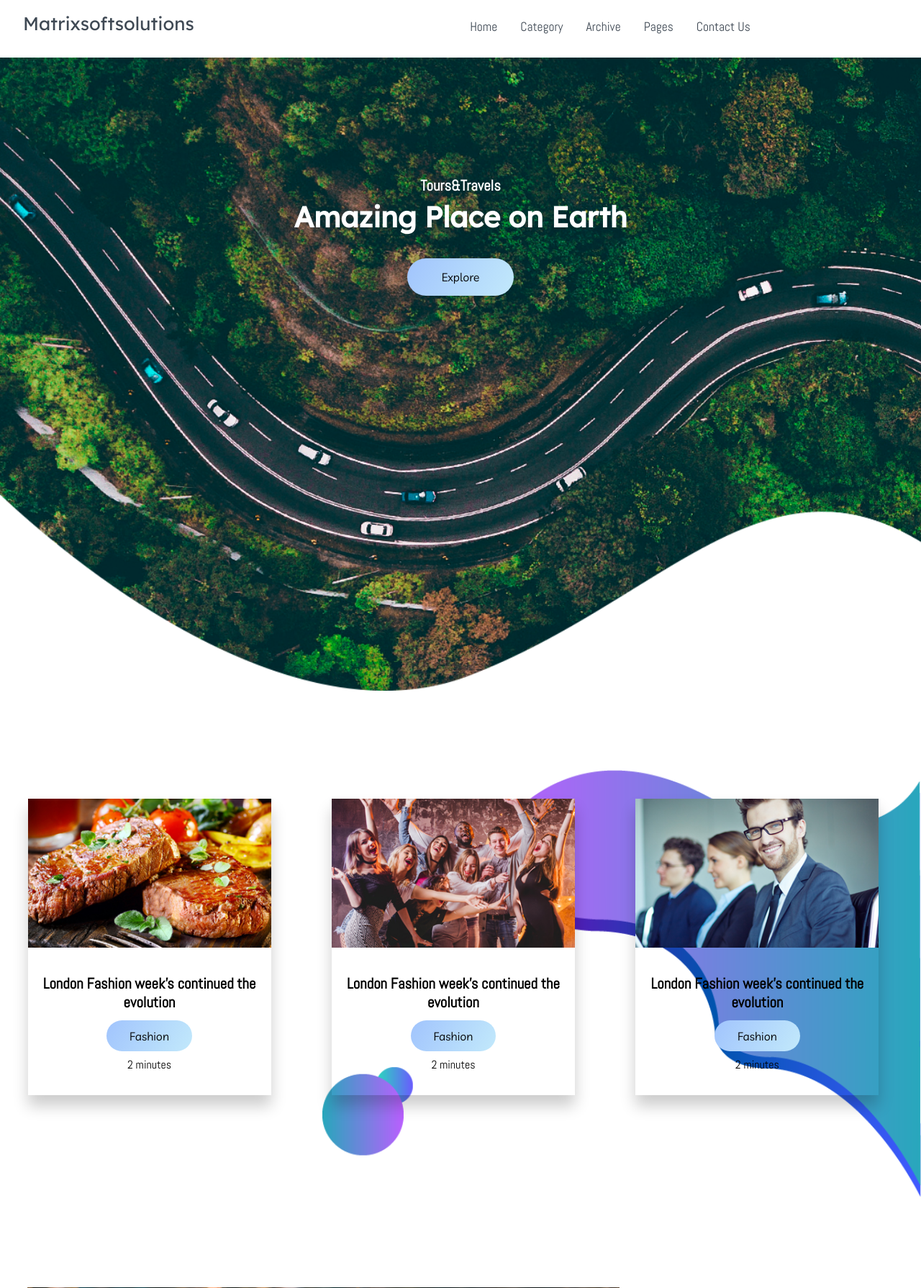
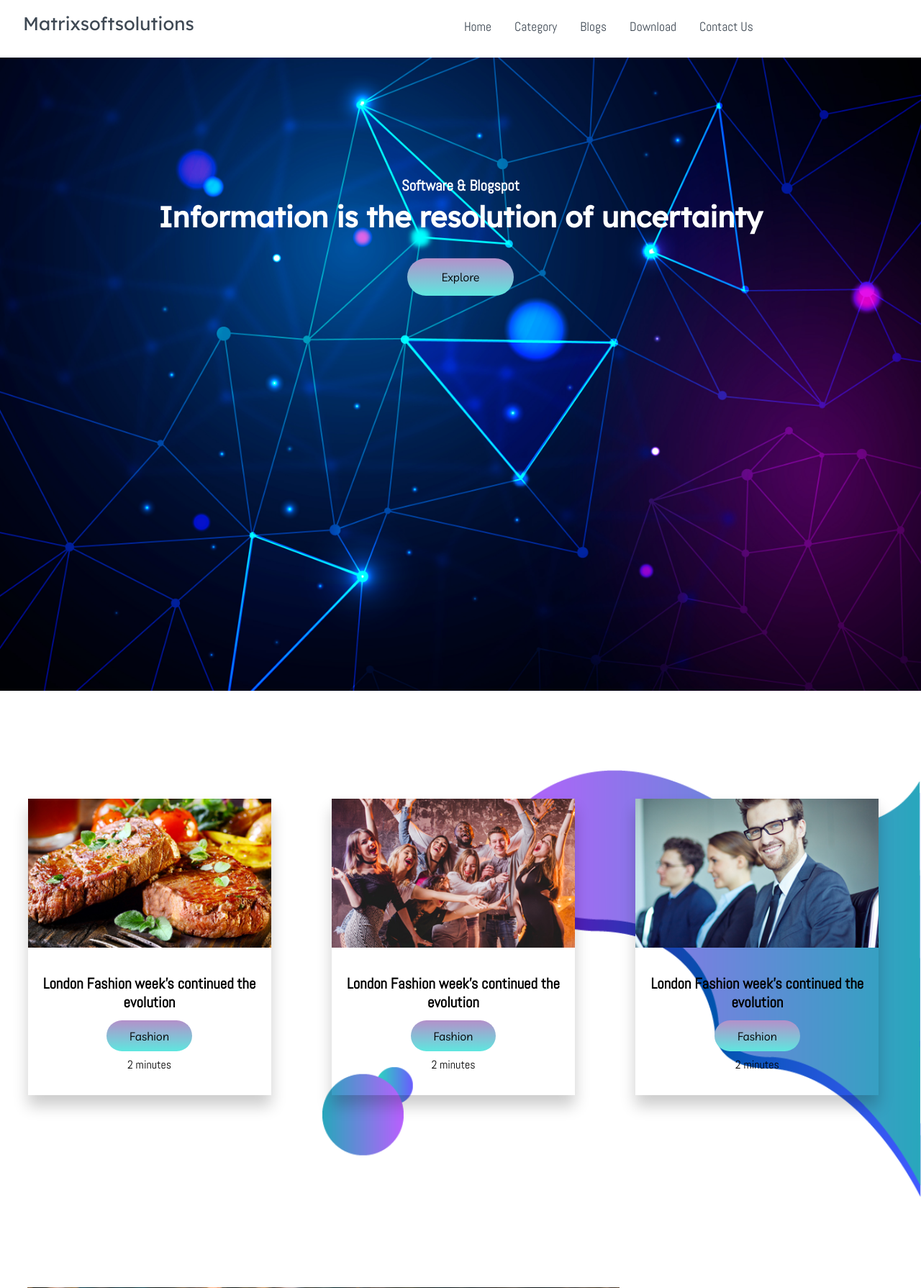
Before and after one commit to RAJANNITCS/matrixsoftsolutions, a Django app: page / in a window 1280 px wide. Shown: the top 1790 px of the page at 72% size. Run offline with Django 3.2, Linux system fonts and the light colour scheme.

Commit message:
add models

```diff
--- a/static/css/style.css
+++ b/static/css/style.css
@@ -25,7 +25,8 @@ html,body{
 
 
     /*----------------Gradients--Color-------------------------*/
-     --sky:linear-gradient(120deg, #a1c4fd 0%, #c2e9fb 100%);
+     /* --sky:linear-gradient(120deg, #a1c4fd 0%, #c2e9fb 100%); */
+     --sky:linear-gradient(to top, #5ee7df 0%, #b490ca 100%);
 }
 
 
@@ -73,6 +74,9 @@ p{
     font-family: var(--Lexend);
     color: var(--text-light);
 }
+.text-gray{
+    font-family: var(--Lexend);
+}
 /*-----x--------Global Classes-------x---------*/
 
 
@@ -117,7 +121,7 @@ p{
     color: #a1c4cf;
 }
 .nav .nav-items .nav-link:hover{
-    background-color: var(--midnight);
+    background-color: #0b1a8c;
 }
 .nav .nav-items .nav-link:hover a{
     color: var(--white);
@@ -151,7 +155,7 @@ p{
 
 /*---------------Site title----------------------------*/
 main .site-title{
-    background: url('../images/Background-image.png');
+    background: url('../images/4.jpg');
     background-size: cover;
     height: 110vh;
     display: flex;
@@ -520,3 +524,7 @@ footer.footer .move-up span:hover{
 }
 
 /*        x      Viewport less then or equal to 520px       x     */
+
+/*-------------------------Add django Effect-------------------------------------*/
+
+/*----------x---------------Add django Effect--------------------x-----------------*/
--- a/templates/HtmlFile/index.html
+++ b/templates/HtmlFile/index.html
@@ -31,7 +31,7 @@
     <nav class="nav">
         <div class="nav-menu flex-row">
             <div class="nav-brand">
-                <a href="#" class="text-gray">Matrixsoftsolutions</a>
+                <a href="/" class="text-gray">Matrixsoftsolutions</a>
             </div>
             <div>
                 <div class="toggle-collapse">
@@ -43,16 +43,16 @@
             <div>
                 <ul class="nav-items">
                     <li class="nav-link">
-                        <a href="#">Home</a>
+                        <a href="/">Home</a>
                     </li>
                     <li class="nav-link">
-                        <a href="#">Category</a>
+                        <a href="#Category">Category</a>
                     </li>
                     <li class="nav-link">
-                        <a href="#">Archive</a>
+                        <a href="#">Blogs</a>
                     </li>
                     <li class="nav-link">
-                        <a href="#">Pages</a>
+                        <a href="#">Download</a>
                     </li>
                     <li class="nav-link">
                         <a href="#">Contact Us</a>
@@ -75,8 +75,8 @@
         <!---------------Site Title----------------->
         <section class="site-title">
             <div class="site-background" data-aos="fade-up" data-aos-delay="100">
-                <h3>Tours&Travels</h3>
-                <h1>Amazing Place on Earth</h1>
+                <h3>Software & Blogspot</h3>
+                <h1>Information is the resolution of uncertainty</h1>
                 <button class="btn">Explore</button>
             </div>
         </section>
@@ -233,7 +233,7 @@
                 </div>
                 <aside class="sidebar">
                     <div class="category">
-                        <h2>Category</h2>
+                        <h2 id="Category">Category</h2>
                         <ul class="category-list">
                             <li class="list-items" data-aos="fade-left" data-aos-delay="100">
                                 <a href="#">Software</a>
```
Also changed, not shown: static/images/4.jpg (added), static/images/Background-image-2.png (deleted), static/images/Background-image.png (deleted).
